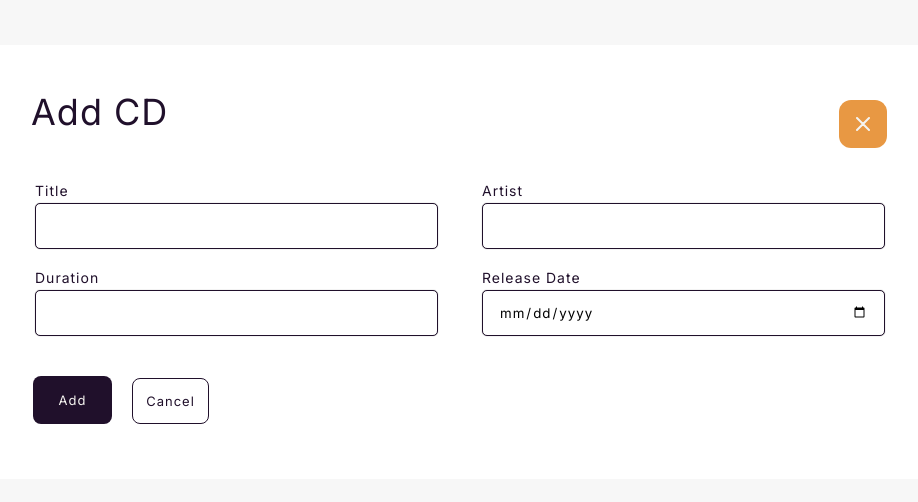
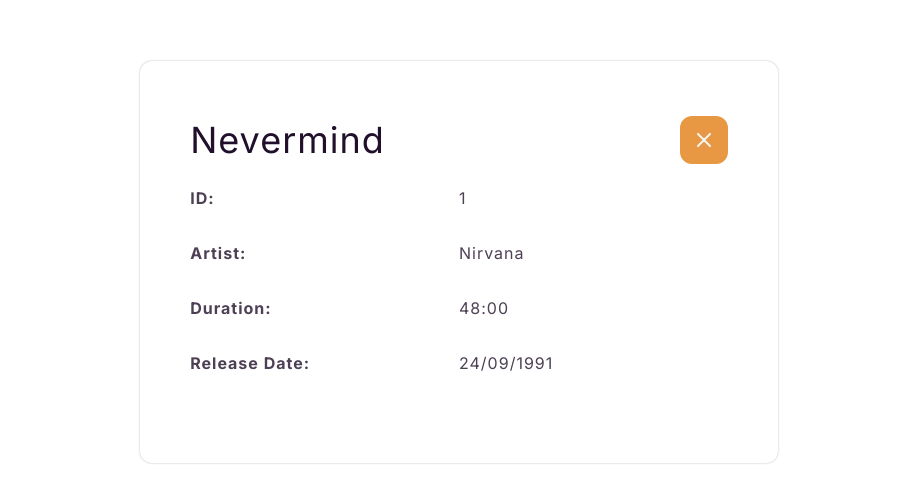
Before and after one commit to NesloTechnologies/hennie-media-catalogue-react, a React (Create React App) app: page / in a window 1280 px wide. Shown: the part 146-648 px from the top of the page, without its empty margins (189-1107 px from the left). Built offline with nearby package versions, Linux system fonts and the light colour scheme.

Commit message:
NE-638: add ViewCD component

```diff
--- a/src/App.jsx
+++ b/src/App.jsx
@@ -1,7 +1,14 @@
-import AddCD from './cd/add/AddCD';
+import ViewCD from './cd/view/ViewCD';
 
-function App() {
-  return <AddCD />;
-}
+const App = () => (
+    <ViewCD
+      title={'Nevermind'}
+      id={1}
+      artist={'Nirvana'}
+      duration={'48:00'}
+      releaseDate={'24/09/1991'}
+      isOpen={true}
+    />
+)
 
 export default App;
--- /dev/null
+++ b/src/cd/view/ViewCD.jsx
@@ -0,0 +1,35 @@
+import React from 'react';
+
+import closeIcon from '../../asset/icon/close.svg';
+
+import '../../stylesheet/modal.scss';
+import '../../stylesheet/styles.scss';
+
+const ViewCD = ({ title, id, artist, duration, releaseDate, isOpen }) => (
+  isOpen &&
+  <section>
+    <div>
+      <header>
+        <h1>{title}</h1>
+        <button>
+          <img src={closeIcon} alt="close icon" />
+        </button>
+      </header>
+      <dl>
+        <dt>ID: </dt>
+        <dd>{id}</dd>
+
+        <dt>Artist: </dt>
+        <dd>{artist}</dd>
+
+        <dt>Duration: </dt>
+        <dd>{duration}</dd>
+
+        <dt>Release&nbsp;Date: </dt>
+        <dd>{releaseDate}</dd>
+      </dl>
+    </div>
+  </section>
+);
+
+export default ViewCD;
--- a/src/stylesheet/button.scss
+++ b/src/stylesheet/button.scss
@@ -1,8 +1,10 @@
+@use 'colour' as colour;
+
 @mixin button-style {
   background-color: map-get(colour.$colour, 'primary-font');
   padding: 16px 24px;
   border-radius: 12px;
-  color: map-get(colour.$colors, 'select-font');
+  color: map-get(colour.$colour, 'select-font');
   border: none;
   width: 79px;
   height: 48px;
@@ -27,7 +29,7 @@
 @mixin delete-button {
   @include button-style;
   width: 18px;
-  background-color: map-get(colors.$colour, 'delete');
+  background-color: map-get(colour.$colour, 'delete');
   height: 18px;
   padding: 15px;
 }
--- /dev/null
+++ b/src/stylesheet/font-weight.scss
@@ -0,0 +1,4 @@
+$font-weight: (
+  '400': 400,
+  '700': 700
+);
--- a/src/stylesheet/form.scss
+++ b/src/stylesheet/form.scss
@@ -1,4 +1,5 @@
 @use 'mixins' as mixins;
+
 @import 'media-queries';
 
 $margin: (
--- /dev/null
+++ b/src/stylesheet/modal.scss
@@ -0,0 +1,141 @@
+@use 'mixins' as mixins;
+@use 'colour' as colour;
+@use 'font-weight' as font-weight;
+@use 'button' as button;
+
+@import 'media-queries';
+
+$sizes: (
+  'x-large': 48px,
+  'large': 36px,
+  'medium': 16px,
+  'small': 12px
+);
+
+$margins: (
+  'x-large': 55px,
+  'large': 50px,
+  'medium': 40px,
+  'small': 35px
+);
+
+section {
+  @include mixins.flex-centre;
+  flex-direction: column;
+  background-color: white;
+  width: 100vw;
+  height: 100vh;
+
+  @include medium {
+    width: 80vw;
+  }
+
+  @include small {
+    z-index: 1;
+    top: 0;
+    width: 100vw;
+    min-height: 89vh;
+  }
+
+  &:focus {
+    outline: none;
+  }
+
+  @include medium {
+    width: min-content;
+    align-items: flex-start;
+  }
+
+  @include small {
+    align-items: flex-start;
+    padding: 0 40px 0 40px;
+    width: 80vw;
+  }
+
+  div {
+    width: 42vw;
+    box-shadow: 0 0 2px map-get(colour.$colour, 'border');
+    height: auto;
+    border: none;
+    border-radius: map-get($sizes, 'small');
+    top: 25%;
+    padding: 55px 50px;
+
+    button {
+      font-size: map-get($sizes, 'small');
+      @include mixins.flex-centre;
+      align-self: flex-start;
+      text-decoration: none;
+      border: none;
+      background-color: #e89843;
+      color: white;
+      height: map-get($sizes, 'x-large');
+      width: map-get($sizes, 'x-large');
+      border-radius: map-get($sizes, 'small');
+      cursor: pointer;
+    }
+
+    > header {
+      padding: 0;
+      width: 42vw;
+      height: auto;
+      display: flex;
+      justify-content: space-between;
+      align-items: center;
+      margin-bottom: 24px;
+
+      @include medium {
+        min-width: 50vw;
+        width: 65vw;
+      }
+
+      @include small {
+        width: 80vw;
+      }
+
+      h1 {
+        margin: 0;
+        font-weight: map-get(font-weight.$font-weight, '400');
+        font-size: map-get($sizes, 'large');
+        max-width: 403px;
+        overflow-wrap: normal;
+        color: #20102b;
+
+        @include medium {
+          font-size: 1.575rem;
+        }
+
+        @include small {
+          max-width: 68vw;
+          font-size: 1.575rem;
+          justify-self: flex-start;
+        }
+      }
+    }
+
+    dl {
+      display: flex;
+      flex-wrap: wrap;
+      margin: 0;
+      width: 42vw;
+
+      dt {
+        font-weight: map-get(font-weight.$font-weight, '700');
+        width: 50%;
+        margin-bottom: map-get($margins, 'small');
+        font-size: map-get($sizes, 'medium');
+        color: #4d4055;
+      }
+
+      dd {
+        margin-bottom: map-get($margins, 'small');
+        margin-left: 0;
+        font-size: map-get($sizes, 'medium');
+        text-align: left;
+        color: #4d4055;
+        max-width: 50%;
+        overflow-wrap: normal;
+      }
+    }
+  }
+}
--- a/src/stylesheet/styles.scss
+++ b/src/stylesheet/styles.scss
@@ -1,6 +1,7 @@
 @use 'colour' as colour;
 
 @import url('https://fonts.googleapis.com/css2?family=Inter:wght@100..900&display=swap');
+
 * {
   font-family: 'Inter', sans-serif;
   letter-spacing: 1px;
```
